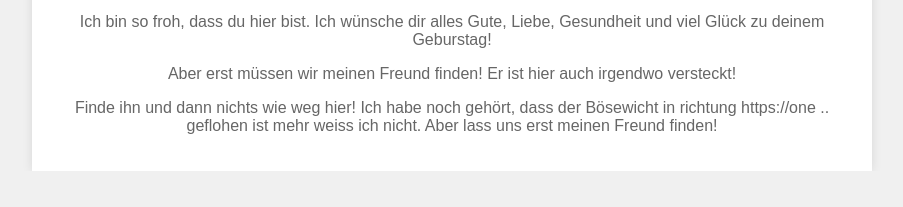
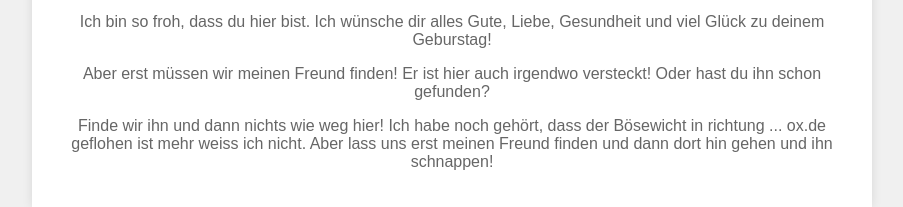
Before and after one commit to kn1g/wiederKeinDackel, a plain HTML site: page Yv.html in a window 1280 px wide. Shown: the part 945-1152 px from the top of the page, without its empty margins (188-1091 px from the left). Before the commit the page ends 1116 px from the top, so only its background shows below. Drawn offline with Linux system fonts and the light colour scheme.

Commit message:
Update Yv.html

```diff
--- a/Yv.html
+++ b/Yv.html
@@ -43,8 +43,8 @@
         <h1>Toni der Dackel</h1>
         <p>Agentin Leberkaas, du hast mich in dem Chaos gefunden! <3  Ich habe ein tolles Geschenk für dich!</p>
         <p>Ich bin so froh, dass du hier bist. Ich wünsche dir alles Gute, Liebe, Gesundheit und viel Glück zu deinem Geburstag!</p>
-        <p>Aber erst müssen wir meinen Freund finden! Er ist hier auch irgendwo versteckt!</p>
-        <p>Finde ihn und dann nichts wie weg hier! Ich habe noch gehört, dass der Bösewicht in richtung https://one .. geflohen ist mehr weiss ich nicht. Aber lass uns erst meinen Freund finden!</p>
+        <p>Aber erst müssen wir meinen Freund finden! Er ist hier auch irgendwo versteckt! Oder hast du ihn schon gefunden?</p>
+        <p>Finde wir ihn und dann nichts wie weg hier! Ich habe noch gehört, dass der Bösewicht in richtung ... ox.de geflohen ist mehr weiss ich nicht. Aber lass uns erst meinen Freund finden und dann dort hin gehen und ihn schnappen!</p>
     </div>
 </div>
 
```
